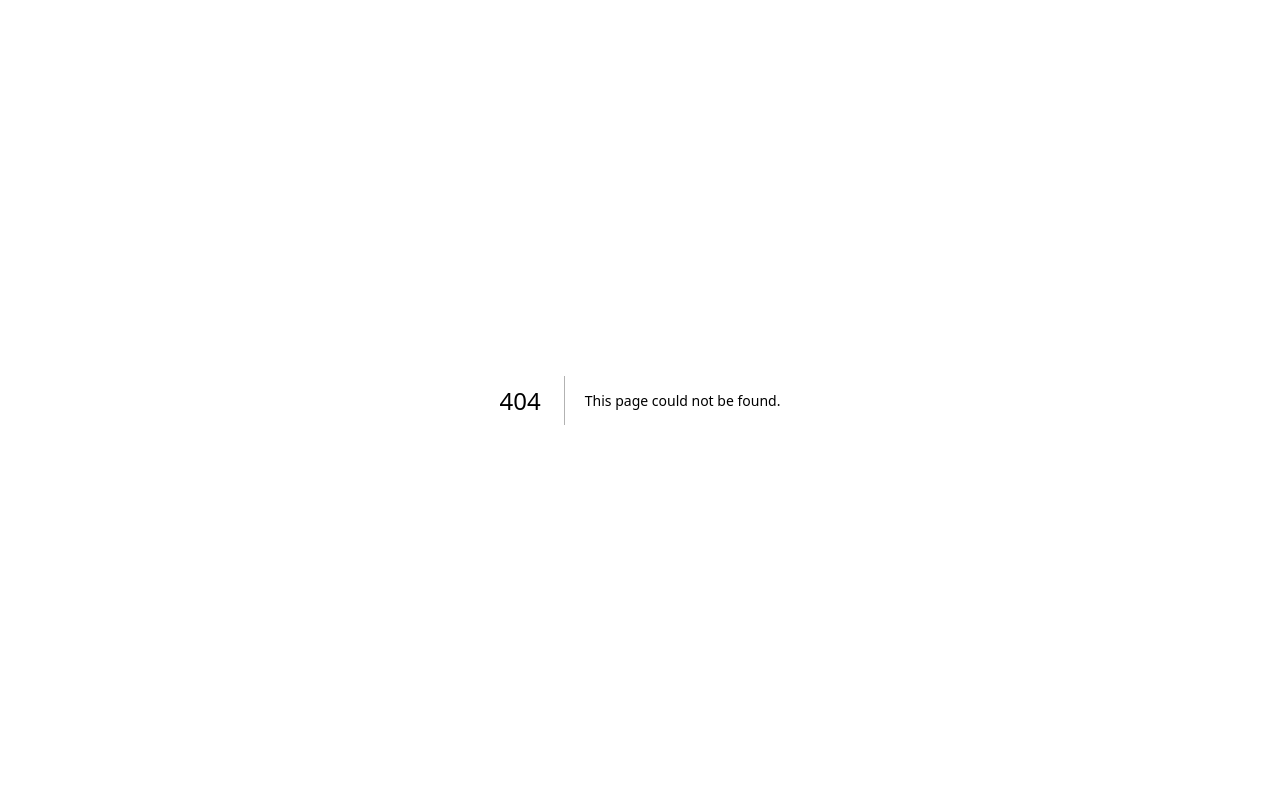
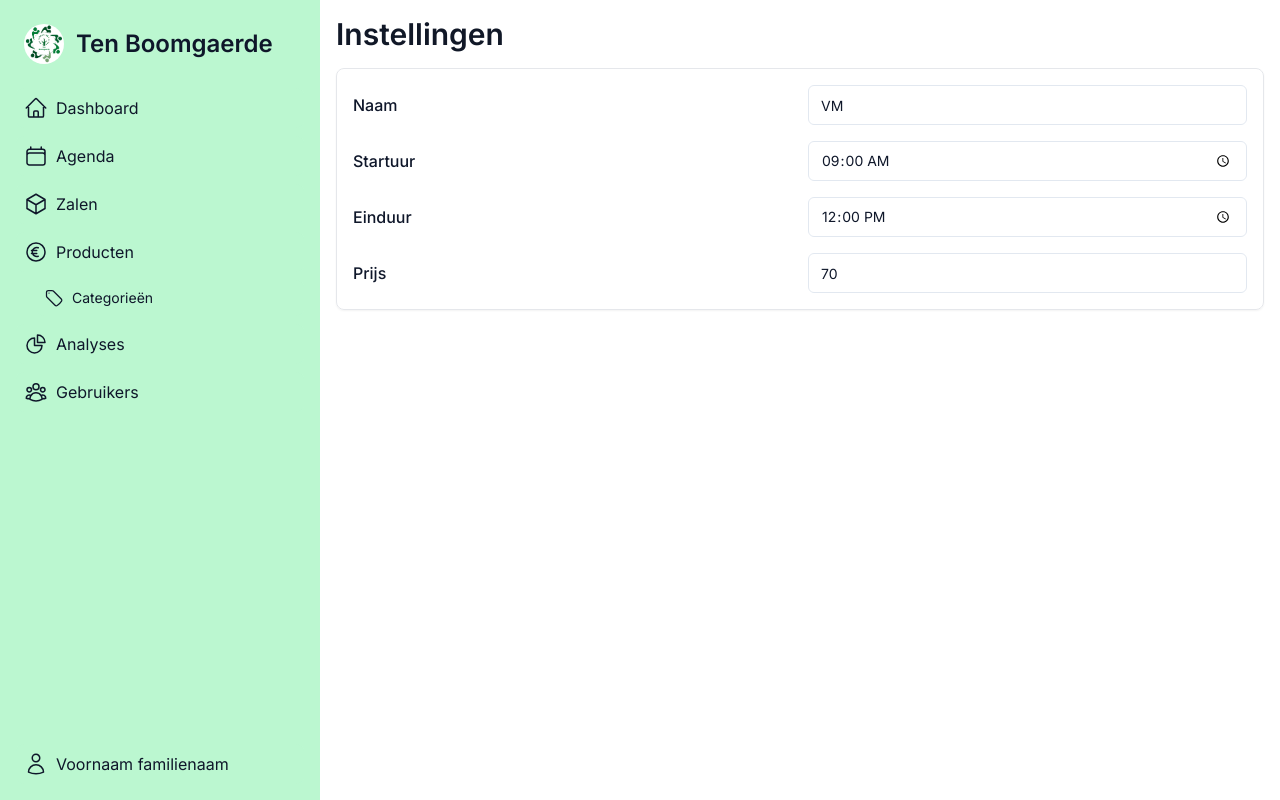
Before and after one commit to WEB4YOU-BE/P007-TenBoomgaerde, a Next.js app: page /dashboard/zalen/1/1 in a window 1280 px wide. Before the commit this address had no page. Built offline with nearby package versions, Linux system fonts and the light colour scheme.

Commit message:
Settingspage for a bloc with additional UI for the zaal page. Return or save buttons are not made yet
Signed-off-by: Tiebe Deweerdt <tiebe.dw1@gmail.com>

```diff
--- /dev/null
+++ b/src/app/dashboard/zalen/[zaalId]/[blokId]/page.tsx
@@ -0,0 +1,48 @@
+export default function Index() {
+    const blok = [
+        {id: 1, name: 'VM', time_start: '09:00', time_end: '12:00', dayPrice: 70},
+        {id: 2, name: 'NM', time_start: '13:00', time_end: '16:00', dayPrice: 70},
+        {id: 3, name: 'AV', time_start: '17:00', time_end: '21:00', dayPrice: 70},
+    ]
+
+    return <main className={"w-full min-h-[100svh]"}>
+        <div className={"p-4 block sm:flex items-center justify-between"}>
+            <div className={"w-full mb-1"}>
+                <div className={"mb-4"}>
+                    <h1 className={"text-2xl font-semibold text-gray-900 sm:text-3xl"}>Instellingen</h1>
+                </div>
+                <form
+                    className={"grid grid-cols-2 w-full gap-4 p-4 my-4 border border-gray-200 rounded-lg shadow-sm"}>
+                    <label
+                        className={" my-auto font-medium leading-none peer-disabled:cursor-not-allowed peer-disabled:opacity-70 mr-4 "}
+                    >Naam</label>
+                    <input
+                        className={"h-10 w-full rounded-md border border-input bg-transparent px-3 py-2 text-sm ring-offset-background file:border-0 file:bg-transparent file:text-sm file:font-medium placeholder:text-muted-foreground focus-visible:outline-none focus-visible:ring-2 focus-visible:ring-ring focus-visible:ring-offset-2 disabled:cursor-not-allowed disabled:opacity-50"}
+                        id="productNaam" type={"text"} required
+                        value={blok[0].name}/>
+                    <label
+                        className={" my-auto font-medium leading-none peer-disabled:cursor-not-allowed peer-disabled:opacity-70 mr-4 "}
+                    >Startuur</label>
+                    <input
+                        className={"h-10 w-full rounded-md border border-input bg-transparent px-3 py-2 text-sm ring-offset-background file:border-0 file:bg-transparent file:text-sm file:font-medium placeholder:text-muted-foreground focus-visible:outline-none focus-visible:ring-2 focus-visible:ring-ring focus-visible:ring-offset-2 disabled:cursor-not-allowed disabled:opacity-50"}
+                        id="productNaam" type={"time"} required
+                        value={blok[0].time_start}/>
+                    <label
+                        className={" my-auto font-medium leading-none peer-disabled:cursor-not-allowed peer-disabled:opacity-70 mr-4 "}
+                    >Einduur</label>
+                    <input
+                        className={"h-10 w-full rounded-md border border-input bg-transparent px-3 py-2 text-sm ring-offset-background file:border-0 file:bg-transparent file:text-sm file:font-medium placeholder:text-muted-foreground focus-visible:outline-none focus-visible:ring-2 focus-visible:ring-ring focus-visible:ring-offset-2 disabled:cursor-not-allowed disabled:opacity-50"}
+                        id="productNaam" type={"time"} required
+                        value={blok[0].time_end}/>
+                    <label
+                        className={" my-auto font-medium leading-none peer-disabled:cursor-not-allowed peer-disabled:opacity-70 mr-4 "}
+                    >Prijs</label>
+                    <input
+                        className={"h-10 w-full rounded-md border border-input bg-transparent px-3 py-2 text-sm ring-offset-background file:border-0 file:bg-transparent file:text-sm file:font-medium placeholder:text-muted-foreground focus-visible:outline-none focus-visible:ring-2 focus-visible:ring-ring focus-visible:ring-offset-2 disabled:cursor-not-allowed disabled:opacity-50"}
+                        id="productNaam" type={"text"} required
+                        value={blok[0].dayPrice}/>
+                </form>
+            </div>
+        </div>
+    </main>;
+}
--- a/src/app/dashboard/zalen/[zaalId]/page.tsx
+++ b/src/app/dashboard/zalen/[zaalId]/page.tsx
@@ -16,7 +16,7 @@ export default function Index() {
                 </div>
                 <div className={"grid sm:grid-cols-2 grid-cols-1 gap-4"}>
                     <form
-                        className={"grid grid-cols-2 w-full gap-4 p-4 my-4 border border-gray-200 rounded-lg shadow-sm"}>
+                        className={"grid grid-cols-2 w-full gap-4 p-4 my-4 border border-gray-200 rounded-lg shadow-sm max-h-44"}>
                         <label
                             className={" my-auto font-medium leading-none peer-disabled:cursor-not-allowed peer-disabled:opacity-70 mr-4 "}
                         >Naam</label>
@@ -30,16 +30,16 @@ export default function Index() {
                         <Switch checked={zaal[0].private}/>
                         <div
                             className={"col-span-2 grid grid-cols-3 gap-1 w-full p-1 my-1 border border-gray-200 rounded-full shadow-sm bg-green-100"}>
-                            <Link href={""}
+                            <Link href={`/dashboard/zalen/${zaal[0].id}/1`} id={"1"}
                                   className={"flex justify-center p-1 w-full border border-gray-200 rounded-full shadow-sm bg-green-200 hover:bg-green-300"}>VM: &euro; 70</Link>
-                            <Link href={""}
+                            <Link href={`/dashboard/zalen/${zaal[0].id}/2`} id={"2"}
                                   className={"flex justify-center p-1 w-full border border-gray-200 rounded-full shadow-sm bg-green-200 hover:bg-green-300"}>NM: &euro; 70</Link>
-                            <Link href={""}
+                            <Link href={`/dashboard/zalen/${zaal[0].id}/3`} id={"3"}
                                   className={"flex justify-center p-1 w-full border border-gray-200 rounded-full shadow-sm bg-green-200 hover:bg-green-300"}>AV: &euro; 70</Link>
                         </div>
                     </form>
+                    <div className={"bg-gray-200 flex-grow h-72 rounded p-2"}>React Kalender</div>
                 </div>
-
             </div>
         </div>
     </main>;
```
